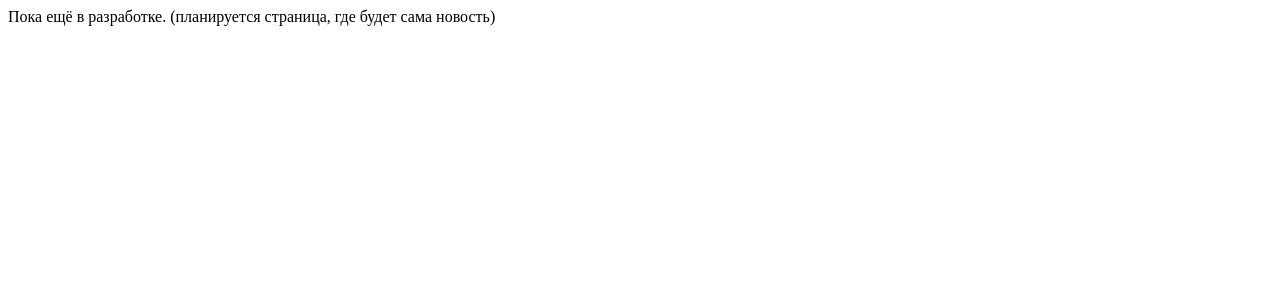
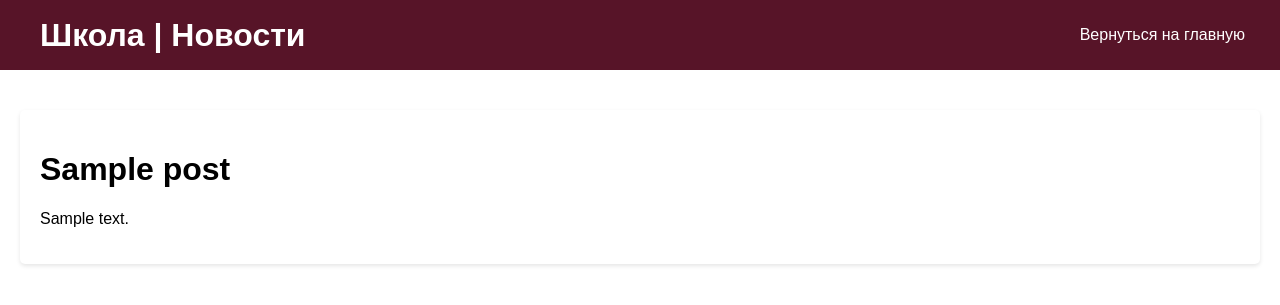
Before and after one commit to ssidr7a/codespaces-flask, a Flask app: page /news/1 in a window 1280 px wide. Shown: the top 305 px of the page. Run offline with Flask 3, Linux system fonts and the light colour scheme; tables that the repository leaves empty hold one stand-in row (values such as "Sample post").

Commit message:
добавление news.html

```diff
--- a/app.py
+++ b/app.py
@@ -46,5 +46,5 @@ def delete(id):
 
 @app.route('/news/<int:id>')
 def news(id):
-    ...
-    return 'Пока ещё в разработке. (планируется страница, где будет сама новость)'
+    post = session.query(Post).filter_by(id=id).one()  # Получаем пост по ID
+    return render_template('news.html', post=post)
--- a/templates/add.html
+++ b/templates/add.html
@@ -3,8 +3,8 @@
 <head>
     <meta charset="UTF-8">
     <meta name="viewport" content="width=device-width, initial-scale=1.0">
-    <link rel="stylesheet" href="static/main.css">
-    <title>Document</title>
+    <link href="static/main.css" rel="stylesheet">
+    <title>Школа | Новости</title>
 </head>
 <body>
     <header>
@@ -25,7 +25,7 @@
     <form action="/add" method="post">
         <input type="text" name="title" style="width:502px; height:30px;" placeholder="Введите название новости">
         <br></br>
-        <input type="text" name="content" style="width: 1024px; height: 30px;" placeholder="Введите описание новости">
+        <input type="text" name="content" style="width: 1024px; height: 60px;" placeholder="Введите описание новости">
         <br></br>
         <input type="submit" value="Добавить">
     </form>
--- a/templates/index.html
+++ b/templates/index.html
@@ -4,7 +4,7 @@
     <meta charset="UTF-8">
     <meta name="viewport" content="width=device-width, initial-scale=1.0">
     <link rel="stylesheet" href="static/main.css">
-    <title>Document</title>
+    <title>Школа | Новости</title>
 </head>
 <body>
     <header>
--- a/templates/news.html
+++ b/templates/news.html
@@ -1,21 +1,27 @@
+<!-- news.html -->
 <!DOCTYPE html>
 <html lang="en">
 <head>
     <meta charset="UTF-8">
-    <meta name="viewport" content="width=device-width, initial-scale=1.0">
     <link rel="stylesheet" href="static/main.css">
-    <title>{{i.id}}</title>
+    <title>{{ post.title }}</title>
 </head>
 <body>
     <header>
         <div id = "menu">
-            <h1><a href="/"></a>Школа | Новости</a></h1>
+            <div id="branding">
+                <h1><a href="/"></a>Школа | Новости</a></h1>
+            </div>
+            <nav>
+                <ul>
+                    <li><a href="/">Вернуться на главную</a></li>
+                </ul>
+            </nav>
         </div>
     </header>
-        <h1 id="heading">Лента новостей</h1>
-        <div class = "container">
-            <h2>{{i.title}}</h2>
-            <p>{{i.content}}</p>
-        </div>
+    <div class="container">
+        <h1>{{ post.title }}</h1>
+        <p>{{ post.content }}</p>
+    </div>
 </body>
 </html>
```
Also changed, not shown: README.md, 1 other file.
